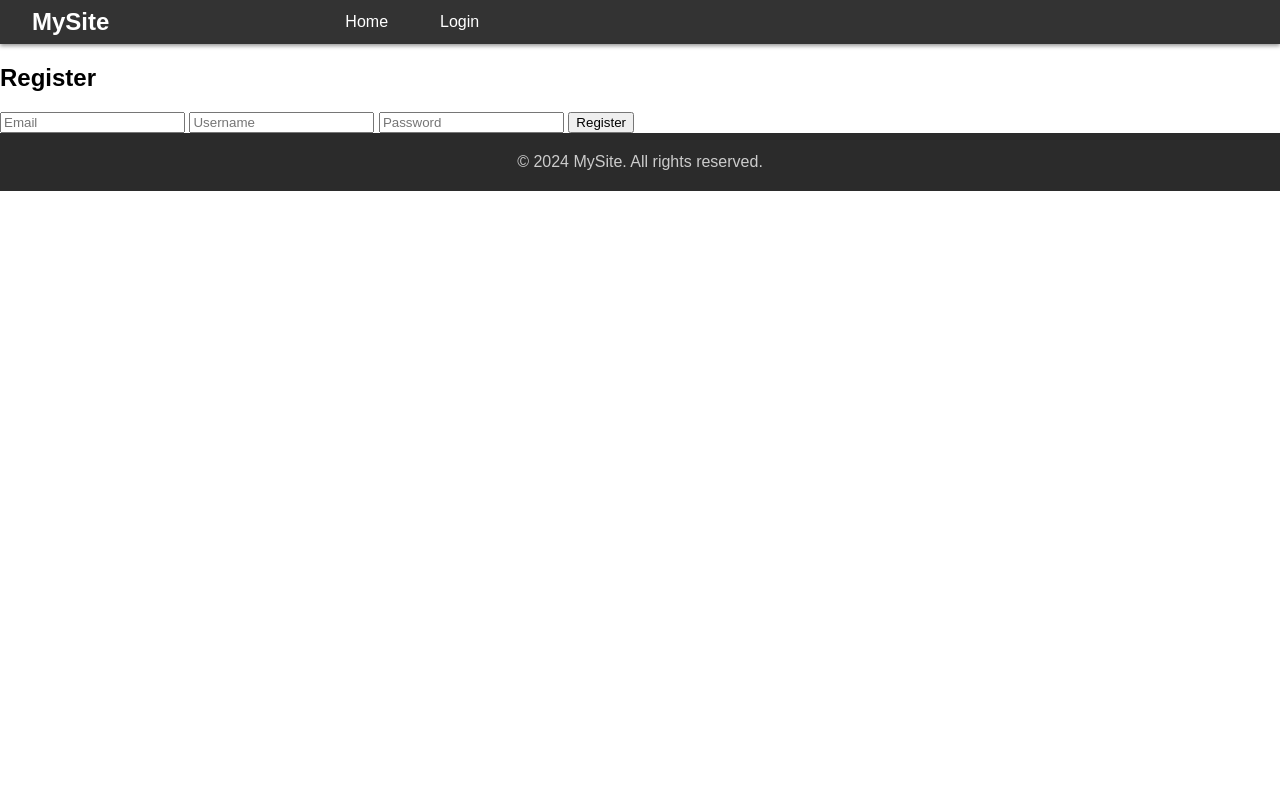
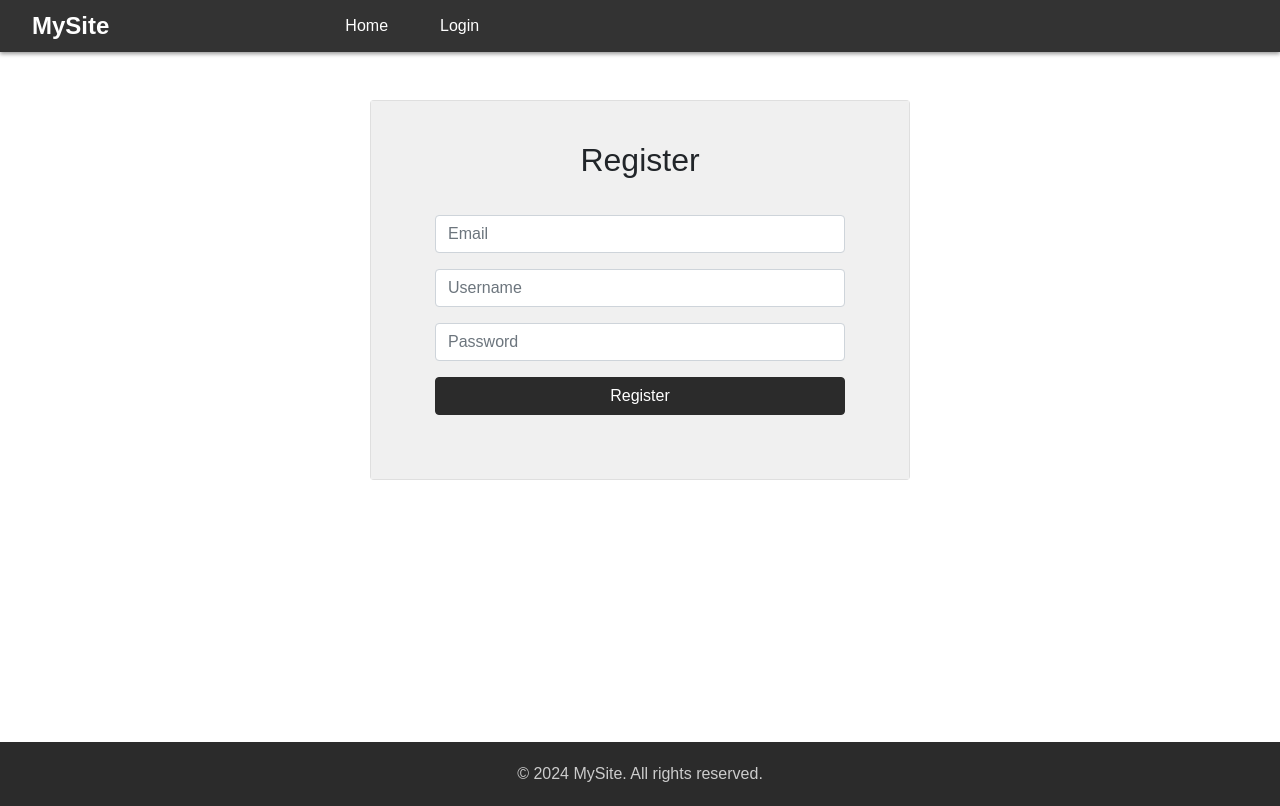
Before and after one commit to LarsJ03/Python-and-Web-DEV, a Flask app: page /register in a window 1280 px wide. Before the commit the page ends 191 px from the top, so only its background shows below. Run offline with Flask 3, Linux system fonts and the light colour scheme; some libraries are stand-ins or nearby versions.

Commit message:
Updated the login and register pages to look nicer. Also updated the user and users model for some bug fixes

```diff
--- a/templates/layout.html
+++ b/templates/layout.html
@@ -1,13 +1,22 @@
 <!doctype html>
 <html lang="en">
-<link rel="stylesheet" href="{{ url_for('static', filename='styles.css') }}">
+<head>
+    <title>Python&WebDev</title>
+    <!-- Bootstrap CSS -->
+    <link rel="stylesheet" href="https://stackpath.bootstrapcdn.com/bootstrap/4.3.1/css/bootstrap.min.css">
+    <link rel="stylesheet" href="{{ url_for('static', filename='styles.css') }}">
 
-<head>
-    <!-- Head elements (e.g., title, link to CSS) -->
+    <style>
+        .main-content {
+            min-height: calc(100vh - 110px); /* Adjust 120px to match the actual combined height of your header and footer */
+        }
+    </style>
 </head>
 <body>
     {% include 'header.html' %}
-    {% block content %}{% endblock %}
+    <div class="main-content">
+        {% block content %}{% endblock %}
+    </div>
     {% include 'footer.html' %}
 </body>
 </html>
--- a/templates/register.html
+++ b/templates/register.html
@@ -2,13 +2,52 @@
 {% extends 'layout.html' %}
 
 {% block content %}
-<div class="register-container">
-    <h2>Register</h2>
-    <form method="post" action="/register">
-        <input type="email" name="email" placeholder="Email" required>
-        <input type="text" name="username" placeholder="Username" required>
-        <input type="password" name="password" placeholder="Password" required>
-        <button type="submit">Register</button>
-    </form>
+<style>
+    .card-body {
+        background-color: #f0f0f0; /* Light grey background */
+    }
+    .container {
+        margin-bottom: 50px; /* Increased space at the bottom */
+    }
+    .btn-primary {
+    background-color: #2b2b2b; /* Dark grey button */
+    border-color: #2b2b2b;
+    }
+
+    .btn-primary:hover {
+        background-color: #3c3c3c; /* Lighter grey on hover */
+        border-color: #3c3c3c;
+    }
+
+    .btn-primary:active {
+        background-color: #4d4d4d; /* Even lighter grey when pressed */
+        border-color: #4d4d4d;
+    }
+</style>
+
+<div class="container">
+    <div class="row justify-content-center">
+        <div class="col-md-6">
+            <div class="card mt-5 mb-5 custom-card">
+                <div class="card-body">
+                    <div class="card-body">
+                        <h2 class="card-title text-center">Register</h2>
+                        <form method="post" action="/register" class="p-4">
+                            <div class="form-group">
+                                <input type="email" name="email" class="form-control" placeholder="Email" required>
+                            </div>
+                            <div class="form-group">
+                                <input type="text" name="username" class="form-control" placeholder="Username" required>
+                            </div>
+                            <div class="form-group">
+                                <input type="password" name="password" class="form-control" placeholder="Password" required>
+                            </div>
+                            <button type="submit" class="btn btn-primary btn-block">Register</button>
+                        </form>
+                    </div>
+                </div>
+            </div>
+        </div>
+    </div>
 </div>
 {% endblock %}
```
Also changed, not shown: API/users.py (+10 -1 lines), templates/login.html (+43 -10 lines).
